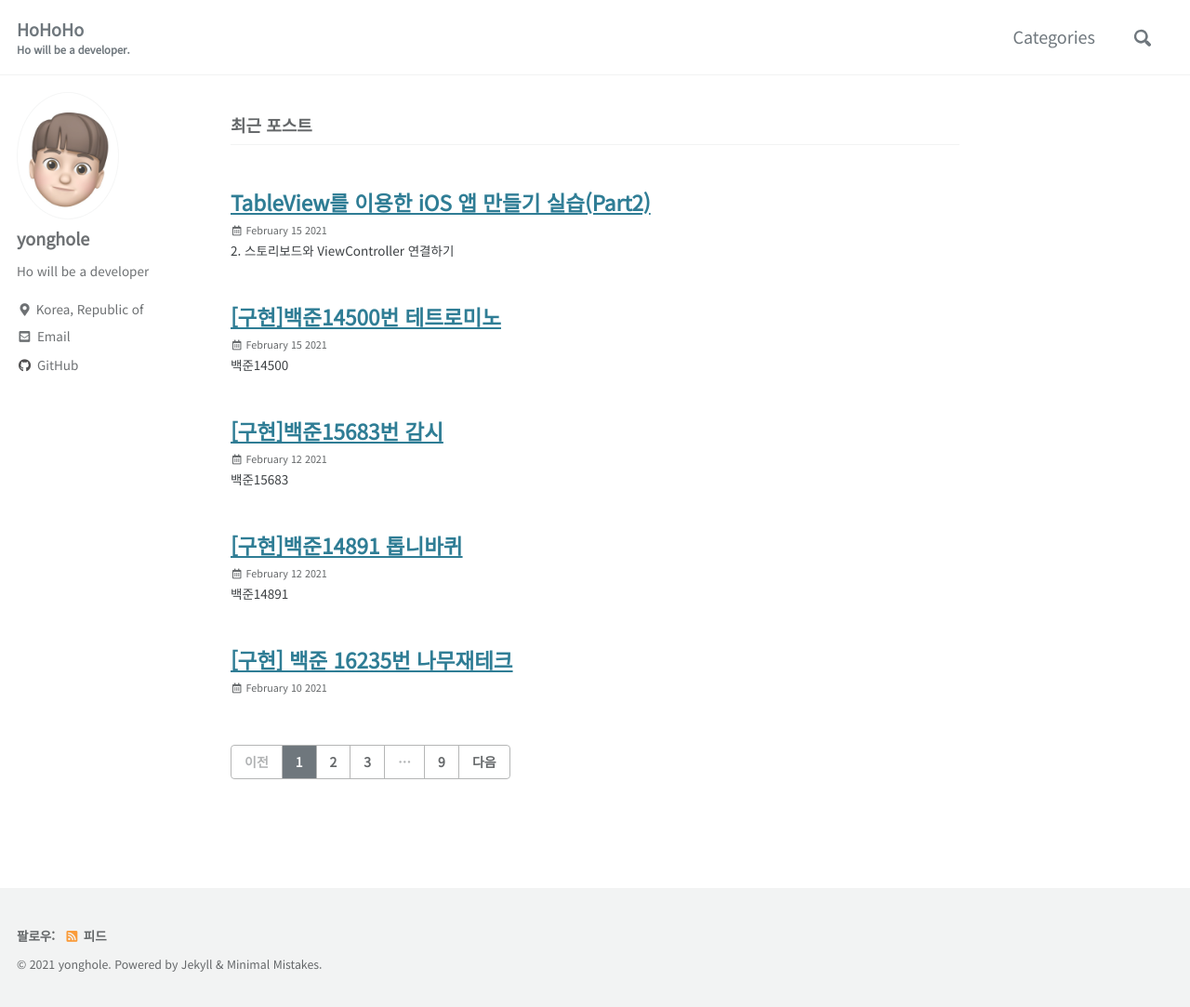
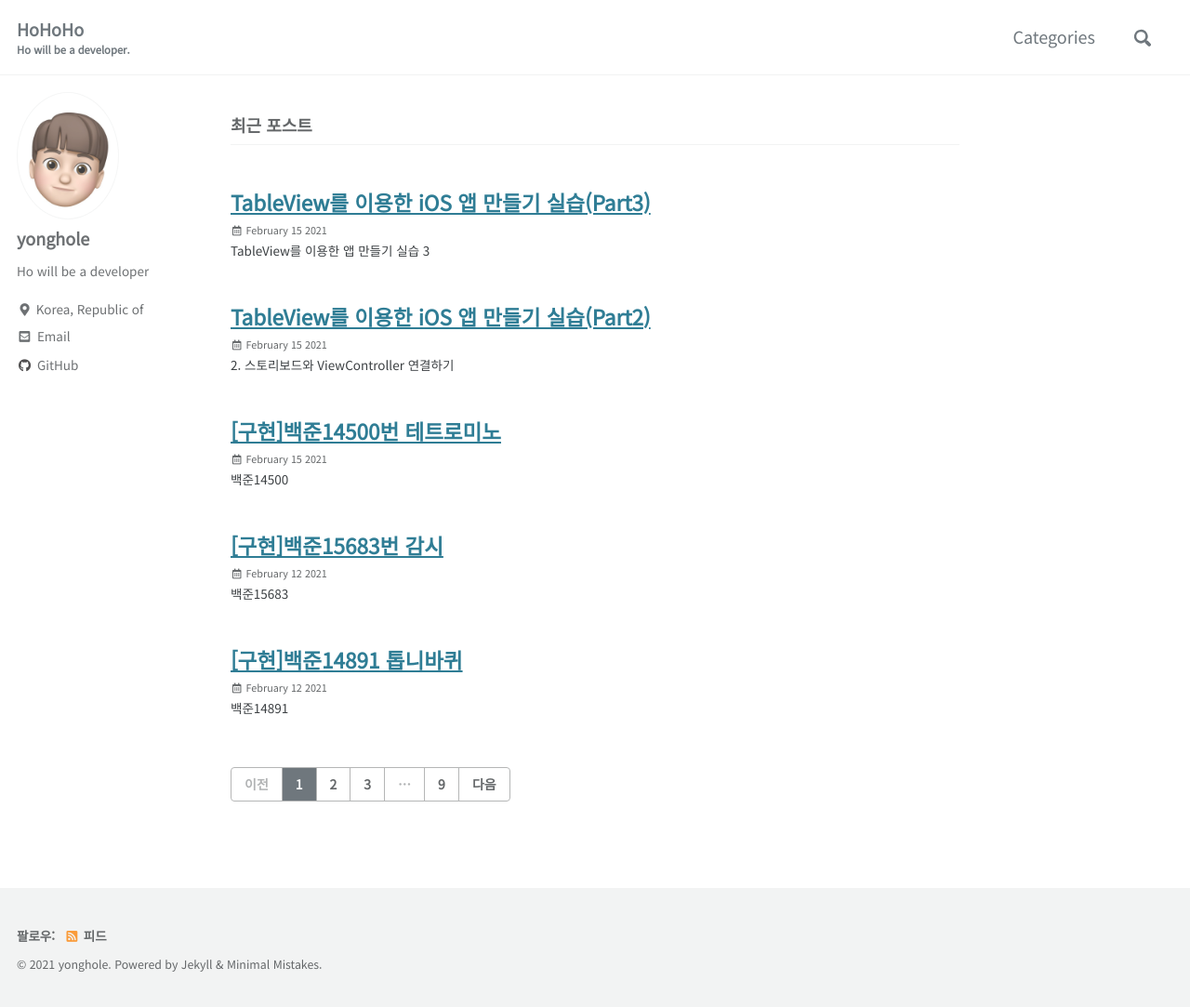
Before and after one commit to yonghole/yonghole.github.io, a Jekyll site: the page built from index.html, in a window 1280 px wide and 1083 px high. Shown: the whole window at 93% size. Built offline with Jekyll 4.4.1, drawn with Linux system fonts in a browser that asks for light colours; cached includes are drawn as plain includes; the list of posts is cut into pages by our own code; part of the change alters nothing that is shown.

Commit message:
Update and rename TableView를 이용한 앱 만들기 실습 3 42b5d2d4d55f410a90b64f7ee4e12fb7.md to 2021-02-15-iosTableViewPart3.md

```diff
--- a/_posts/TableView를 이용한 앱 만들기 실습 3 42b5d2d4d55f410a90b64f7ee4e12fb7.md
+++ b/_posts/2021-02-15-iosTableViewPart3.md
@@ -1,3 +1,9 @@
+---
+title: "TableView를 이용한 iOS 앱 만들기 실습(Part3)"
+date: 2021-02-15 03:35:58
+categories: iOS
+---
+
 # TableView를 이용한 앱 만들기 실습 3
 
 ## Custom Cell에 data를 담기
@@ -8,13 +14,14 @@
 
 우선, 지난 포스트에서 만들었던 Custom cell 은 다음과 같습니다.
 
-![TableView%E1%84%85%E1%85%B3%E1%86%AF%20%E1%84%8B%E1%85%B5%E1%84%8B%E1%85%AD%E1%86%BC%E1%84%92%E1%85%A1%E1%86%AB%20%E1%84%8B%E1%85%A2%E1%86%B8%20%E1%84%86%E1%85%A1%E1%86%AB%E1%84%83%E1%85%B3%E1%86%AF%E1%84%80%E1%85%B5%20%E1%84%89%E1%85%B5%E1%86%AF%E1%84%89%E1%85%B3%E1%86%B8%203%2042b5d2d4d55f410a90b64f7ee4e12fb7/_2021-02-15__1.34.52.png](TableView%E1%84%85%E1%85%B3%E1%86%AF%20%E1%84%8B%E1%85%B5%E1%84%8B%E1%85%AD%E1%86%BC%E1%84%92%E1%85%A1%E1%86%AB%20%E1%84%8B%E1%85%A2%E1%86%B8%20%E1%84%86%E1%85%A1%E1%86%AB%E1%84%83%E1%85%B3%E1%86%AF%E1%84%80%E1%85%B5%20%E1%84%89%E1%85%B5%E1%86%AF%E1%84%89%E1%85%B3%E1%86%B8%203%2042b5d2d4d55f410a90b64f7ee4e12fb7/_2021-02-15__1.34.52.png)
+![_2021-02-15__1 34 52](https://user-images.githubusercontent.com/55180768/107885674-073d1b00-6f3f-11eb-802a-bc0ad88dcb18.png)
 
 Listcell이라는 이름을 가지는 class로, TableView에 들어가는 cell 타입은 UITableViewCell 클래스를 상속받습니다.
 
 스토리보드를 통해 구성했던 custom cell은 다음과 같은 요소들을 가지고 있습니다.
 
-![TableView%E1%84%85%E1%85%B3%E1%86%AF%20%E1%84%8B%E1%85%B5%E1%84%8B%E1%85%AD%E1%86%BC%E1%84%92%E1%85%A1%E1%86%AB%20%E1%84%8B%E1%85%A2%E1%86%B8%20%E1%84%86%E1%85%A1%E1%86%AB%E1%84%83%E1%85%B3%E1%86%AF%E1%84%80%E1%85%B5%20%E1%84%89%E1%85%B5%E1%86%AF%E1%84%89%E1%85%B3%E1%86%B8%203%2042b5d2d4d55f410a90b64f7ee4e12fb7/_2021-02-15__1.36.01.png](TableView%E1%84%85%E1%85%B3%E1%86%AF%20%E1%84%8B%E1%85%B5%E1%84%8B%E1%85%AD%E1%86%BC%E1%84%92%E1%85%A1%E1%86%AB%20%E1%84%8B%E1%85%A2%E1%86%B8%20%E1%84%86%E1%85%A1%E1%86%AB%E1%84%83%E1%85%B3%E1%86%AF%E1%84%80%E1%85%B5%20%E1%84%89%E1%85%B5%E1%86%AF%E1%84%89%E1%85%B3%E1%86%B8%203%2042b5d2d4d55f410a90b64f7ee4e12fb7/_2021-02-15__1.36.01.png)
+![_2021-02-15__1 36 01](https://user-images.githubusercontent.com/55180768/107885676-0906de80-6f3f-11eb-9e61-3dd68439fe6a.png)
+
 
 UIImageView, Label, Label,Label 입니다.
 
@@ -36,7 +43,8 @@ class Listcell: UITableViewCell{
 
 이후, 스토리보드의 각 컴포넌트들과 Outlet을 연결해줍니다.
 
-![TableView%E1%84%85%E1%85%B3%E1%86%AF%20%E1%84%8B%E1%85%B5%E1%84%8B%E1%85%AD%E1%86%BC%E1%84%92%E1%85%A1%E1%86%AB%20%E1%84%8B%E1%85%A2%E1%86%B8%20%E1%84%86%E1%85%A1%E1%86%AB%E1%84%83%E1%85%B3%E1%86%AF%E1%84%80%E1%85%B5%20%E1%84%89%E1%85%B5%E1%86%AF%E1%84%89%E1%85%B3%E1%86%B8%203%2042b5d2d4d55f410a90b64f7ee4e12fb7/_2021-02-15__3.09.06(2).png](TableView%E1%84%85%E1%85%B3%E1%86%AF%20%E1%84%8B%E1%85%B5%E1%84%8B%E1%85%AD%E1%86%BC%E1%84%92%E1%85%A1%E1%86%AB%20%E1%84%8B%E1%85%A2%E1%86%B8%20%E1%84%86%E1%85%A1%E1%86%AB%E1%84%83%E1%85%B3%E1%86%AF%E1%84%80%E1%85%B5%20%E1%84%89%E1%85%B5%E1%86%AF%E1%84%89%E1%85%B3%E1%86%B8%203%2042b5d2d4d55f410a90b64f7ee4e12fb7/_2021-02-15__3.09.06(2).png)
+![_2021-02-15__3 09 06(2)](https://user-images.githubusercontent.com/55180768/107885683-0efcbf80-6f3f-11eb-8f7a-89d5fcc2870d.png)
+
 
 이제, 이 cell이 어떤 데이터를 담을 건지에 대한 정보를 알려줘야 합니다.
 
@@ -66,15 +74,15 @@ class Listcell: UITableViewCell{
 
 이미지는 프로젝트의 Assets.xcassets 내에 담아줘야 합니다.
 
-![TableView%E1%84%85%E1%85%B3%E1%86%AF%20%E1%84%8B%E1%85%B5%E1%84%8B%E1%85%AD%E1%86%BC%E1%84%92%E1%85%A1%E1%86%AB%20%E1%84%8B%E1%85%A2%E1%86%B8%20%E1%84%86%E1%85%A1%E1%86%AB%E1%84%83%E1%85%B3%E1%86%AF%E1%84%80%E1%85%B5%20%E1%84%89%E1%85%B5%E1%86%AF%E1%84%89%E1%85%B3%E1%86%B8%203%2042b5d2d4d55f410a90b64f7ee4e12fb7/_2021-02-15__2.22.16.png](TableView%E1%84%85%E1%85%B3%E1%86%AF%20%E1%84%8B%E1%85%B5%E1%84%8B%E1%85%AD%E1%86%BC%E1%84%92%E1%85%A1%E1%86%AB%20%E1%84%8B%E1%85%A2%E1%86%B8%20%E1%84%86%E1%85%A1%E1%86%AB%E1%84%83%E1%85%B3%E1%86%AF%E1%84%80%E1%85%B5%20%E1%84%89%E1%85%B5%E1%86%AF%E1%84%89%E1%85%B3%E1%86%B8%203%2042b5d2d4d55f410a90b64f7ee4e12fb7/_2021-02-15__2.22.16.png)
+![_2021-02-15__2 22 16](https://user-images.githubusercontent.com/55180768/107885677-099f7500-6f3f-11eb-87e5-d5446c64a49b.png)
 
 다음과 같이 이미지 8장을 준비했습니다.
 
-![TableView%E1%84%85%E1%85%B3%E1%86%AF%20%E1%84%8B%E1%85%B5%E1%84%8B%E1%85%AD%E1%86%BC%E1%84%92%E1%85%A1%E1%86%AB%20%E1%84%8B%E1%85%A2%E1%86%B8%20%E1%84%86%E1%85%A1%E1%86%AB%E1%84%83%E1%85%B3%E1%86%AF%E1%84%80%E1%85%B5%20%E1%84%89%E1%85%B5%E1%86%AF%E1%84%89%E1%85%B3%E1%86%B8%203%2042b5d2d4d55f410a90b64f7ee4e12fb7/_2021-02-15__2.24.32(2).png](TableView%E1%84%85%E1%85%B3%E1%86%AF%20%E1%84%8B%E1%85%B5%E1%84%8B%E1%85%AD%E1%86%BC%E1%84%92%E1%85%A1%E1%86%AB%20%E1%84%8B%E1%85%A2%E1%86%B8%20%E1%84%86%E1%85%A1%E1%86%AB%E1%84%83%E1%85%B3%E1%86%AF%E1%84%80%E1%85%B5%20%E1%84%89%E1%85%B5%E1%86%AF%E1%84%89%E1%85%B3%E1%86%B8%203%2042b5d2d4d55f410a90b64f7ee4e12fb7/_2021-02-15__2.24.32(2).png)
+![_2021-02-15__2 24 32(2)](https://user-images.githubusercontent.com/55180768/107885679-0ad0a200-6f3f-11eb-9080-1ac86cae1a6b.png)
 
 Xcode내의 프로젝트 폴더에서 Assets.xcassets 폴더를 열고 사진을 드래그 해줍니다.
 
-![TableView%E1%84%85%E1%85%B3%E1%86%AF%20%E1%84%8B%E1%85%B5%E1%84%8B%E1%85%AD%E1%86%BC%E1%84%92%E1%85%A1%E1%86%AB%20%E1%84%8B%E1%85%A2%E1%86%B8%20%E1%84%86%E1%85%A1%E1%86%AB%E1%84%83%E1%85%B3%E1%86%AF%E1%84%80%E1%85%B5%20%E1%84%89%E1%85%B5%E1%86%AF%E1%84%89%E1%85%B3%E1%86%B8%203%2042b5d2d4d55f410a90b64f7ee4e12fb7/_2021-02-15__2.26.42.png](TableView%E1%84%85%E1%85%B3%E1%86%AF%20%E1%84%8B%E1%85%B5%E1%84%8B%E1%85%AD%E1%86%BC%E1%84%92%E1%85%A1%E1%86%AB%20%E1%84%8B%E1%85%A2%E1%86%B8%20%E1%84%86%E1%85%A1%E1%86%AB%E1%84%83%E1%85%B3%E1%86%AF%E1%84%80%E1%85%B5%20%E1%84%89%E1%85%B5%E1%86%AF%E1%84%89%E1%85%B3%E1%86%B8%203%2042b5d2d4d55f410a90b64f7ee4e12fb7/_2021-02-15__2.26.42.png)
+![_2021-02-15__2 26 42](https://user-images.githubusercontent.com/55180768/107885680-0dcb9280-6f3f-11eb-86ec-a7939b5deb08.png)
 
 다음과 같이 사진이 추가된 것을 볼 수 있습니다.
 
@@ -164,10 +172,18 @@ func tableView(_ tableView: UITableView, cellForRowAt indexPath: IndexPath) -> U
 
 제대로 cell이 반환되는지 확인하기 위해 실행해보겠습니다.
 
-![TableView%E1%84%85%E1%85%B3%E1%86%AF%20%E1%84%8B%E1%85%B5%E1%84%8B%E1%85%AD%E1%86%BC%E1%84%92%E1%85%A1%E1%86%AB%20%E1%84%8B%E1%85%A2%E1%86%B8%20%E1%84%86%E1%85%A1%E1%86%AB%E1%84%83%E1%85%B3%E1%86%AF%E1%84%80%E1%85%B5%20%E1%84%89%E1%85%B5%E1%86%AF%E1%84%89%E1%85%B3%E1%86%B8%203%2042b5d2d4d55f410a90b64f7ee4e12fb7/_2021-02-15__3.12.02.png](TableView%E1%84%85%E1%85%B3%E1%86%AF%20%E1%84%8B%E1%85%B5%E1%84%8B%E1%85%AD%E1%86%BC%E1%84%92%E1%85%A1%E1%86%AB%20%E1%84%8B%E1%85%A2%E1%86%B8%20%E1%84%86%E1%85%A1%E1%86%AB%E1%84%83%E1%85%B3%E1%86%AF%E1%84%80%E1%85%B5%20%E1%84%89%E1%85%B5%E1%86%AF%E1%84%89%E1%85%B3%E1%86%B8%203%2042b5d2d4d55f410a90b64f7ee4e12fb7/_2021-02-15__3.12.02.png)
+![_2021-02-15__3 12 02](https://user-images.githubusercontent.com/55180768/107885685-0f955600-6f3f-11eb-93c6-c7290eae5a44.png)
 
 정상적으로 cell에 데이터가 담긴 것을 볼 수 있습니다.
 
 다만, Title의 폰트 사이즈가 너무 커서 살짝 잘리니, 폰트의 사이즈를 줄여줍니다.
 
-![TableView%E1%84%85%E1%85%B3%E1%86%AF%20%E1%84%8B%E1%85%B5%E1%84%8B%E1%85%AD%E1%86%BC%E1%84%92%E1%85%A1%E1%86%AB%20%E1%84%8B%E1%85%A2%E1%86%B8%20%E1%84%86%E1%85%A1%E1%86%AB%E1%84%83%E1%85%B3%E1%86%AF%E1%84%80%E1%85%B5%20%E1%84%89%E1%85%B5%E1%86%AF%E1%84%89%E1%85%B3%E1%86%B8%203%2042b5d2d4d55f410a90b64f7ee4e12fb7/_2021-02-15__3.14.10.png](TableView%E1%84%85%E1%85%B3%E1%86%AF%20%E1%84%8B%E1%85%B5%E1%84%8B%E1%85%AD%E1%86%BC%E1%84%92%E1%85%A1%E1%86%AB%20%E1%84%8B%E1%85%A2%E1%86%B8%20%E1%84%86%E1%85%A1%E1%86%AB%E1%84%83%E1%85%B3%E1%86%AF%E1%84%80%E1%85%B5%20%E1%84%89%E1%85%B5%E1%86%AF%E1%84%89%E1%85%B3%E1%86%B8%203%2042b5d2d4d55f410a90b64f7ee4e12fb7/_2021-02-15__3.14.10.png)
+![_2021-02-15__3 14 10](https://user-images.githubusercontent.com/55180768/107885687-102dec80-6f3f-11eb-8d83-229f2f9e049a.png)
+
+다음 포스팅에서는 cell을 선택했을 때 새로운 View를 띄우고, ViewController 간에 데이터를 주고 받는 방법을 알아보겠습니다.
+
+Reference :
+
+[네이버 부스트코스 > iOS 앱 프로그래밍](https://www.boostcourse.org/mo326/joinLectures/12966)
+
+[Apple Developer Documentation](https://developer.apple.com/documentation/)
```
